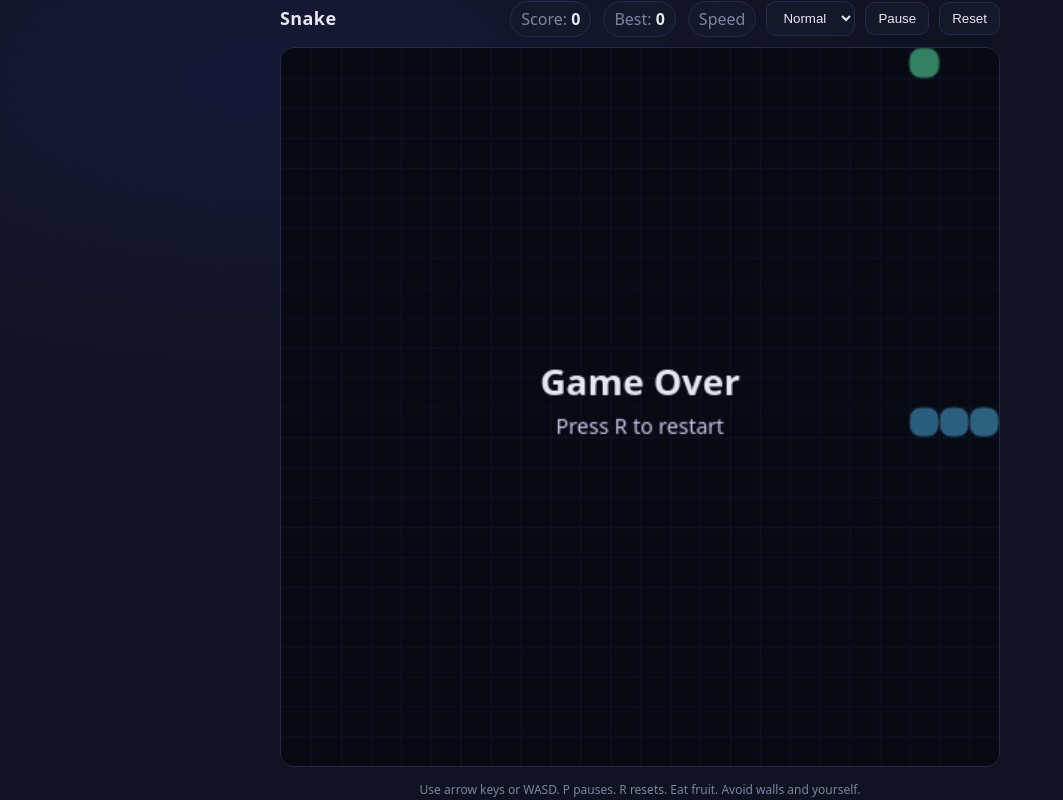
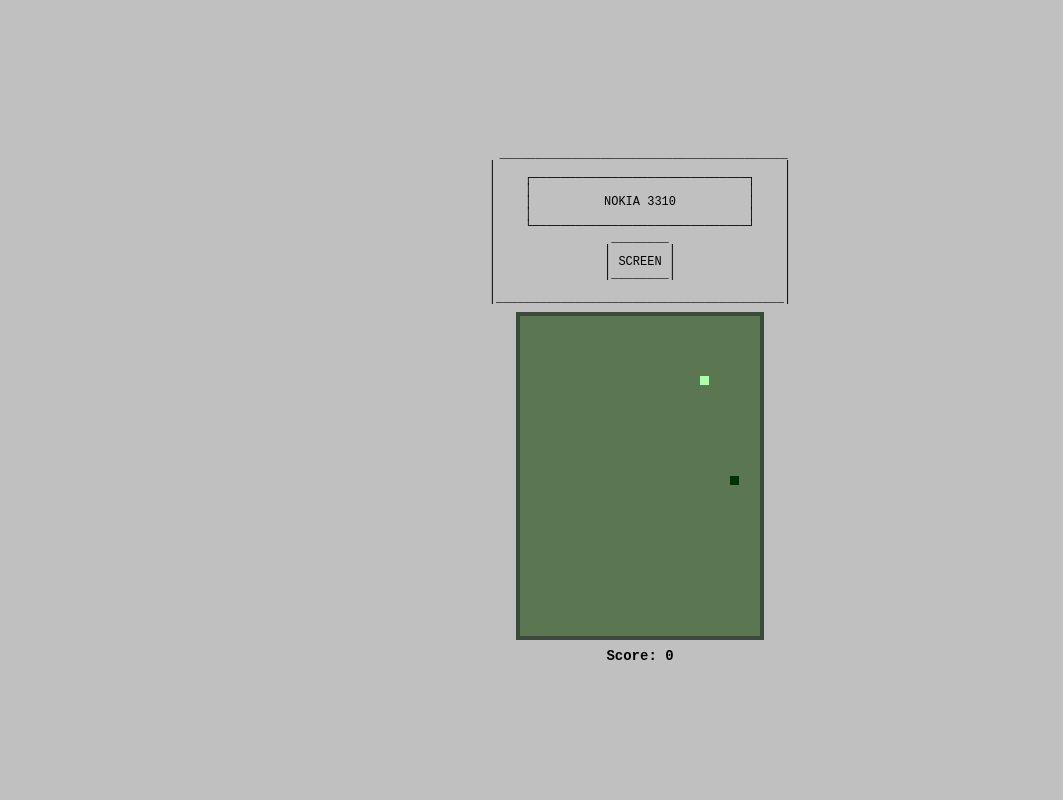
Before and after one commit to chartractegg/symmetrical-lamp, a website: page public/snake.html in a window 1280 px wide. Shown: the whole page, without its empty margins (0-1063 px from the left). Drawn offline with Linux system fonts and the light colour scheme.

Commit message:
Update snake.html

```diff
--- a/public/snake.html
+++ b/public/snake.html
@@ -1,249 +1,204 @@
 <!DOCTYPE html>
 <html lang="en">
 <head>
-  <meta charset="utf-8" />
-  <meta name="viewport" content="width=device-width, initial-scale=1" />
-  <title>Snake</title>
+<meta charset="UTF-8">
+<title>Snake — Nokia 3310 Edition</title>
 <style>
-    :root {
-      --bg:#0f1220; --panel:#14182b; --ink:#e6e8ef; --accent:#54d6a1; --muted:#7c86a2;
+  body {
+    background-color: #c0c0c0;
+    font-family: "Courier New", monospace;
+    color: #000;
+    display: flex;
+    flex-direction: column;
+    align-items: center;
+    justify-content: center;
+    height: 100vh;
+    margin: 0;
   }
-    * { box-sizing: border-box; }
-    html, body { height: 100%; }
-    body {
-      margin: 0; display: grid; place-items: center; gap: 16px;
-      background: radial-gradient(1200px 600px at 20% 10%, #151936 0%, #0f1220 60%);
-      color: var(--ink); font: 16px/1.4 system-ui, -apple-system, Segoe UI, Roboto, Helvetica, Arial, "Apple Color Emoji", "Segoe UI Emoji";
+  pre.phone {
+    font-size: 12px;
+    line-height: 12px;
+    color: #000;
+    text-align: center;
+    white-space: pre;
+    margin-bottom: 8px;
   }
-    .wrap { width: min(94vw, 720px); }
-    header { display: flex; align-items: center; justify-content: space-between; margin-bottom: 10px; }
-    h1 { font-size: 18px; margin: 0; letter-spacing: 0.4px; color: var(--ink); }
-    .stats { display: grid; grid-auto-flow: column; gap: 12px; align-items: center; }
-    .badge { background: var(--panel); border: 1px solid #252a48; padding: 6px 10px; border-radius: 999px; color: var(--muted); }
-    .bold { color: var(--ink); font-weight: 600; }
-    .row { display:flex; gap:10px; align-items:center; }
-    button, select { background: var(--panel); color: var(--ink); border: 1px solid #252a48; padding: 8px 12px; border-radius: 10px; cursor: pointer; }
-    button:hover { border-color:#2f355c; }
-    canvas { width: 100%; aspect-ratio: 1 / 1; background: #0a0d1a; border: 1px solid #252a48; border-radius: 14px; box-shadow: 0 10px 30px rgba(0,0,0,.35) inset; }
-    .help { color: var(--muted); font-size: 12px; text-align: center; margin-top: 10px; }
-    .toast { position: fixed; top: 16px; left: 50%; transform: translateX(-50%); background: #11152a; color: #c5c9e6; border: 1px solid #2b3157; padding: 8px 12px; border-radius: 10px; opacity: 0; transition: opacity .25s ease; pointer-events: none; }
-    .toast.show { opacity: 1; }
-    .controls { display:none; margin-top:10px; }
-    @media (pointer:coarse) {
-      .controls { display:grid; grid-template-columns:repeat(3,1fr); gap:8px; }
-      .controls button { padding:14px; font-size:18px; }
+  .screen {
+    background-color: #5a7751;
+    width: 240px;
+    height: 320px;
+    display: flex;
+    align-items: center;
+    justify-content: center;
+    border: 4px solid #3a4a3a;
+    box-shadow: inset 2px 2px 0 #7f9f7f, inset -2px -2px 0 #2f3f2f;
+    touch-action: manipulation;
+    position: relative;
+  }
+  canvas {
+    background-color: #5a7751;
+    display: block;
+  }
+  .score {
+    font-weight: bold;
+    font-size: 14px;
+    margin-top: 8px;
   }
 </style>
 </head>
 <body>
-  <div class="wrap">
-    <header>
-      <h1>Snake</h1>
-      <div class="stats">
-        <span class="badge">Score: <span id="score" class="bold">0</span></span>
-        <span class="badge">Best: <span id="best" class="bold">0</span></span>
-        <div class="row">
-          <label for="speed" class="badge">Speed</label>
-          <select id="speed" aria-label="Speed">
-            <option value="120">Chill</option>
-            <option value="90" selected>Normal</option>
-            <option value="60">Fast</option>
-            <option value="40">Insane</option>
-          </select>
-          <button id="pauseBtn" aria-label="Pause/Resume">Pause</button>
-          <button id="resetBtn" aria-label="Reset">Reset</button>
+<pre class="phone">
+ ________________________________________
+|                                        |
+|    ┌──────────────────────────────┐    |
+|    │                              │    |
+|    │          NOKIA 3310          │    |
+|    │                              │    |
+|    └──────────────────────────────┘    |
+|                ________                |
+|               |        |               |
+|               | SCREEN |               |
+|               |________|               |
+|                                        |
+|________________________________________|
+</pre>
+
+<div class="screen" id="screen">
+  <canvas id="game" width="240" height="320"></canvas>
 </div>
-      </div>
-    </header>
-
-    <canvas id="board" width="480" height="480" role="img" aria-label="Snake game board"></canvas>
-    <div class="controls">
-      <button data-dir="up">↑</button>
-      <button data-dir="left">←</button>
-      <button data-dir="down">↓</button>
-      <button data-dir="right">→</button>
-    </div>
-    <div class="help">Use arrow keys or WASD. P pauses. R resets. Eat fruit. Avoid walls and yourself.</div>
-  </div>
-  <div id="toast" class="toast" aria-live="polite"></div>
+<div class="score">Score: <span id="score">0</span></div>
 
 <script>
-  (function(){
-    // Grid settings
-    const cols = 24, rows = 24; // 24x24 grid
-    const canvas = document.getElementById('board');
+(() => {
+  const canvas = document.getElementById('game');
   const ctx = canvas.getContext('2d');
   const scoreEl = document.getElementById('score');
-    const bestEl = document.getElementById('best');
-    const speedSel = document.getElementById('speed');
-    const pauseBtn = document.getElementById('pauseBtn');
-    const resetBtn = document.getElementById('resetBtn');
-    const toastEl = document.getElementById('toast');
+  const screen = document.getElementById('screen');
+  const cellSize = 10;
+  const rows = canvas.height / cellSize;
+  const cols = canvas.width / cellSize;
 
-    const tile = Math.floor(Math.min(canvas.width/cols, canvas.height/rows));
-    const W = tile*cols, H = tile*rows;
-    canvas.width = W; canvas.height = H;
+  let snake = [{x: 12, y: 16}];
+  let dir = {x: 1, y: 0};
+  let apple = randomApple();
+  let score = 0;
+  let speed = 150;
+  let interval;
+  let pendingDir = null;
 
-    const keyMap = { ArrowUp:'up', ArrowDown:'down', ArrowLeft:'left', ArrowRight:'right', w:'up', a:'left', s:'down', d:'right', W:'up', A:'left', S:'down', D:'right' };
+  document.addEventListener('keydown', e => {
+    switch (e.key) {
+      case 'ArrowUp': case 'w': if (dir.y === 0) dir = {x:0,y:-1}; break;
+      case 'ArrowDown': case 's': if (dir.y === 0) dir = {x:0,y:1}; break;
+      case 'ArrowLeft': case 'a': if (dir.x === 0) dir = {x:-1,y:0}; break;
+      case 'ArrowRight': case 'd': if (dir.x === 0) dir = {x:1,y:0}; break;
+    }
+  });
 
-    let loopMs = parseInt(speedSel.value,10);
-    let lastTick = 0; let acc = 0; let paused = false; let rafId = null; let gameOver = false;
+  // Touch controls: detect tap quadrant
+  screen.addEventListener('touchstart', e => {
+    const rect = screen.getBoundingClientRect();
+    const touch = e.touches[0];
+    const x = touch.clientX - rect.left;
+    const y = touch.clientY - rect.top;
+    const w = rect.width;
+    const h = rect.height;
+    const centerX = w / 2;
+    const centerY = h / 2;
 
-    const start = () => ({
-      dir: 'right',
-      nextDir: 'right',
-      snake: [{x:8,y:12},{x:7,y:12},{x:6,y:12}],
-      fruit: placeFruit([{x:8,y:12},{x:7,y:12},{x:6,y:12}]),
-      score: 0
-    });
-    let state = start();
-
-    bestEl.textContent = localStorage.getItem('snake_best') || '0';
-
-    // Helpers
-    function placeFruit(blocked){
-      const blockedSet = new Set(blocked.map(p => p.x+','+p.y));
-      let x,y;
-      do { x = Math.floor(Math.random()*cols); y = Math.floor(Math.random()*rows); }
-      while(blockedSet.has(x+','+y));
-      return {x,y};
-    }
-    function drawCell(x,y, fill, stroke){
-      ctx.fillStyle = fill; ctx.strokeStyle = stroke; ctx.lineWidth = 1;
-      const r = 8; // rounded
-      const px = x*tile, py = y*tile;
-      const w = tile, h = tile;
-      ctx.beginPath();
-      ctx.moveTo(px+r, py);
-      ctx.arcTo(px+w, py, px+w, py+h, r);
-      ctx.arcTo(px+w, py+h, px, py+h, r);
-      ctx.arcTo(px, py+h, px, py, r);
-      ctx.arcTo(px, py, px+w, py, r);
-      ctx.closePath();
-      ctx.fill();
-      ctx.stroke();
-    }
-    function showToast(msg){
-      toastEl.textContent = msg; toastEl.classList.add('show');
-      clearTimeout(showToast._t);
-      showToast._t = setTimeout(()=> toastEl.classList.remove('show'), 1200);
+    // Determine direction by which quadrant was tapped
+    let newDir = {...dir};
+    const dx = x - centerX;
+    const dy = y - centerY;
+    const absX = Math.abs(dx);
+    const absY = Math.abs(dy);
+    if (absX > absY) {
+      // Horizontal tap
+      newDir = dx < 0 ? {x:-1, y:0} : {x:1, y:0};
+    } else {
+      // Vertical tap
+      newDir = dy < 0 ? {x:0, y:-1} : {x:0, y:1};
     }
 
-    // Game logic
-    function step(){
-      const head = { ...state.snake[0] };
-      const dir = state.nextDir; // prevent double-turns into self
-      state.dir = dir;
-      if(dir==='up') head.y -= 1; else if(dir==='down') head.y += 1; else if(dir==='left') head.x -= 1; else head.x += 1;
+    // Apply only if valid (not reversing directly)
+    if ((newDir.x !== -dir.x || newDir.y !== -dir.y) && pendingDir === null) {
+      pendingDir = newDir;
+    }
+  });
 
-      // Collisions: wall or self
-      if(head.x<0 || head.x>=cols || head.y<0 || head.y>=rows || state.snake.some(p=>p.x===head.x && p.y===head.y)){
-        gameOver = true; handleGameOver(); return;
+  function randomApple() {
+    return {
+      x: Math.floor(Math.random() * cols),
+      y: Math.floor(Math.random() * rows)
+    };
   }
 
-      state.snake.unshift(head);
-      // Eat fruit
-      if(head.x===state.fruit.x && head.y===state.fruit.y){
-        state.score += 10; scoreEl.textContent = state.score;
-        state.fruit = placeFruit(state.snake);
-        // Slightly speed up each fruit
-        loopMs = Math.max(35, Math.floor(loopMs * 0.98));
-      } else {
-        state.snake.pop();
-      }
+  function drawCell(x, y, color) {
+    ctx.fillStyle = color;
+    ctx.fillRect(x * cellSize, y * cellSize, cellSize - 1, cellSize - 1);
   }
 
-    function handleGameOver(){
-      const best = Math.max(state.score, parseInt(localStorage.getItem('snake_best')||'0',10));
-      localStorage.setItem('snake_best', String(best));
-      bestEl.textContent = String(best);
-      showToast('Game over. Press R to restart.');
+  function loop() {
+    if (pendingDir) {
+      dir = pendingDir;
+      pendingDir = null;
+    }
+    const head = {
+      x: (snake[0].x + dir.x + cols) % cols,
+      y: (snake[0].y + dir.y + rows) % rows
+    };
+    if (snake.some(s => s.x === head.x && s.y === head.y)) {
+      clearInterval(interval);
+      ctx.fillStyle = '#4a5f4a';
+      ctx.fillRect(0, 0, canvas.width, canvas.height);
+      ctx.fillStyle = '#aaffaa';
+      ctx.font = "16px 'Courier New'";
+      ctx.fillText("GAME OVER", 65, 150);
+      ctx.fillText("Press Enter", 70, 170);
+      document.addEventListener('keydown', restartOnce, {once:true});
+      screen.addEventListener('touchstart', restartTouch, {once:true});
+      return;
+    }
+    snake.unshift(head);
+    if (head.x === apple.x && head.y === apple.y) {
+      score++;
+      scoreEl.textContent = score;
+      apple = randomApple();
+      if (speed > 60) {
+        clearInterval(interval);
+        speed -= 5;
+        interval = setInterval(loop, speed);
+      }
+    } else {
+      snake.pop();
     }
 
-    function draw(){
-      // Background grid
-      ctx.clearRect(0,0,W,H);
-      ctx.fillStyle = '#0b0f20';
-      ctx.fillRect(0,0,W,H);
-      // subtle grid
-      ctx.strokeStyle = '#151b33'; ctx.lineWidth = 1;
-      for(let x=1; x<cols; x++){ ctx.beginPath(); ctx.moveTo(x*tile+0.5,0); ctx.lineTo(x*tile+0.5,H); ctx.stroke(); }
-      for(let y=1; y<rows; y++){ ctx.beginPath(); ctx.moveTo(0,y*tile+0.5); ctx.lineTo(W,y*tile+0.5); ctx.stroke(); }
-
-      // Fruit
-      drawCell(state.fruit.x, state.fruit.y, '#54d6a1', '#2f6f5a');
-
-      // Snake
-      for(let i=0;i<state.snake.length;i++){
-        const p = state.snake[i];
-        const hue = 200 + Math.min(i*1.2, 40);
-        const fill = `hsl(${hue} 60% ${Math.max(35, 55 - i*0.4)}%)`;
-        drawCell(p.x, p.y, fill, '#222a4d');
+    ctx.fillStyle = '#5a7751';
+    ctx.fillRect(0, 0, canvas.width, canvas.height);
+    drawCell(apple.x, apple.y, '#aaffaa');
+    for (const s of snake) drawCell(s.x, s.y, '#003300');
   }
 
-      if(paused){
-        ctx.fillStyle = 'rgba(0,0,0,.35)';
-        ctx.fillRect(0,0,W,H);
-        ctx.fillStyle = '#c5c9e6';
-        ctx.font = 'bold 28px system-ui';
-        ctx.textAlign = 'center';
-        ctx.fillText('Paused', W/2, H/2);
+  function restartOnce(e) {
+    if (e.key === 'Enter') startGame();
+  }
+  function restartTouch() {
+    startGame();
   }
 
-      if(gameOver){
-        ctx.fillStyle = 'rgba(0,0,0,.4)';
-        ctx.fillRect(0,0,W,H);
-        ctx.fillStyle = '#e6e8ef';
-        ctx.font = 'bold 24px system-ui';
-        ctx.textAlign = 'center';
-        ctx.fillText('Game Over', W/2, H/2 - 8);
-        ctx.font = '14px system-ui';
-        ctx.fillStyle = '#c5c9e6';
-        ctx.fillText('Press R to restart', W/2, H/2 + 18);
-      }
+  function startGame() {
+    snake = [{x: 12, y: 16}];
+    dir = {x: 1, y: 0};
+    apple = randomApple();
+    score = 0;
+    scoreEl.textContent = 0;
+    speed = 150;
+    pendingDir = null;
+    clearInterval(interval);
+    interval = setInterval(loop, speed);
   }
 
-    function loop(ts){
-      rafId = requestAnimationFrame(loop);
-      if(paused || gameOver) { draw(); return; }
-      if(!lastTick) lastTick = ts;
-      const dt = ts - lastTick; lastTick = ts; acc += dt;
-      while(acc >= loopMs){ step(); acc -= loopMs; }
-      draw();
-    }
-
-    function reset(full=true){
-      state = start();
-      scoreEl.textContent = '0';
-      gameOver = false; paused = false; acc = 0; lastTick = 0; loopMs = parseInt(speedSel.value,10);
-      if(full){ showToast('New game'); }
-    }
-
-    // Input
-    document.addEventListener('keydown', (e)=>{
-      const k = keyMap[e.key]; if(!k) return;
-      e.preventDefault();
-      const opposite = {up:'down',down:'up',left:'right',right:'left'};
-      if(opposite[state.dir] !== k) state.nextDir = k;
-    });
-    document.addEventListener('keydown', (e)=>{
-      if(e.key==='p' || e.key==='P') { paused = !paused; pauseBtn.textContent = paused? 'Resume':'Pause'; showToast(paused?'Paused':'Resumed'); }
-      if(e.key==='r' || e.key==='R') { reset(true); }
-    });
-
-    document.querySelector('.controls').addEventListener('click', (e)=>{
-      const b = e.target.closest('button'); if(!b) return;
-      const k = b.dataset.dir; const opposite = {up:'down',down:'up',left:'right',right:'left'};
-      if(opposite[state.dir] !== k) state.nextDir = k;
-    });
-
-    speedSel.addEventListener('change', ()=>{ loopMs = parseInt(speedSel.value,10); showToast('Speed set'); });
-    pauseBtn.addEventListener('click', ()=>{ paused = !paused; pauseBtn.textContent = paused? 'Resume':'Pause'; });
-    resetBtn.addEventListener('click', ()=> reset(true));
-
-    // Start
-    reset(false);
-    rafId = requestAnimationFrame(loop);
+  interval = setInterval(loop, speed);
 })();
 </script>
 </body>
```
Lines whose indentation alone changed are shown as unchanged.
